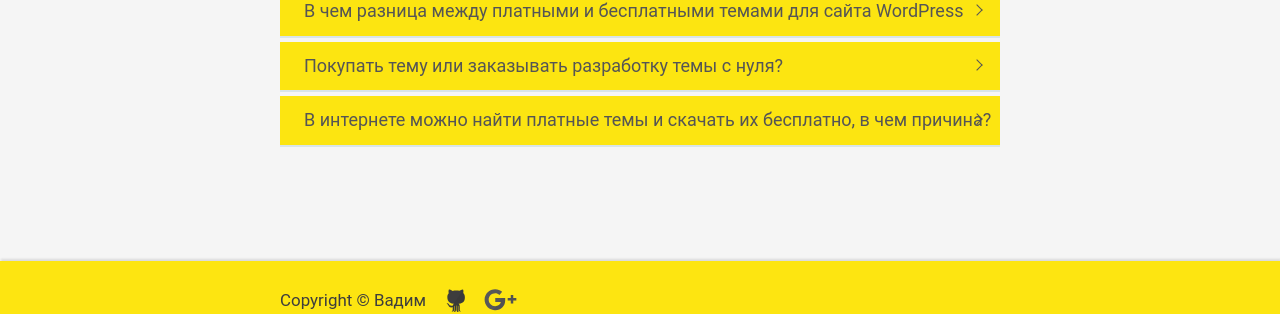
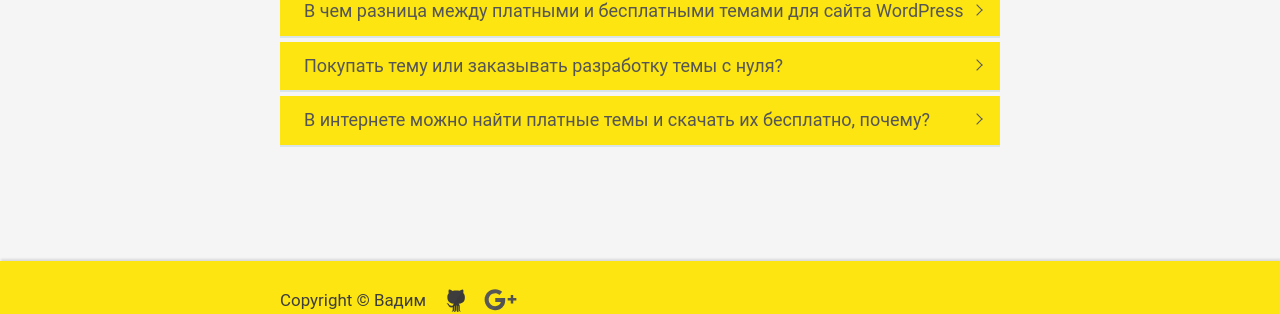
Before and after one commit to VadymVolos/vadymvolos.github.io, a Jekyll site: the page built from _posts/digital-marketing/2017-02-07-varianty-na-chem-sdelat-sayt.md, in a window 1280 px wide and 900 px high, scrolled down 1935 px. Shown: the part 488-802 px from the top of the window. Built offline with Jekyll 4.4.1, drawn with Linux system fonts in a browser that asks for light colours; nearby versions of some CDN libraries; comment, search, counter and statistics services are not loaded.

Commit message:
Update 2017-02-07-varianty-na-chem-sdelat-sayt.md

```diff
--- a/_posts/digital-marketing/2017-02-07-varianty-na-chem-sdelat-sayt.md
+++ b/_posts/digital-marketing/2017-02-07-varianty-na-chem-sdelat-sayt.md
@@ -109,7 +109,7 @@
 		</div>
 	</li>
 	<li class="accordion-li">
-		<a class="accordion-a">В интернете можно найти платные темы и скачать их бесплатно, в чем причина?</a>
+		<a class="accordion-a">В интернете можно найти платные темы и скачать их бесплатно, почему?</a>
 		<div class="accordion-content">
 		<p>
 		    Да есть сайты которые размещают у себя ворованные темы и дают скачать тему бесплатно, или за какую-то маленькую плату.
```
